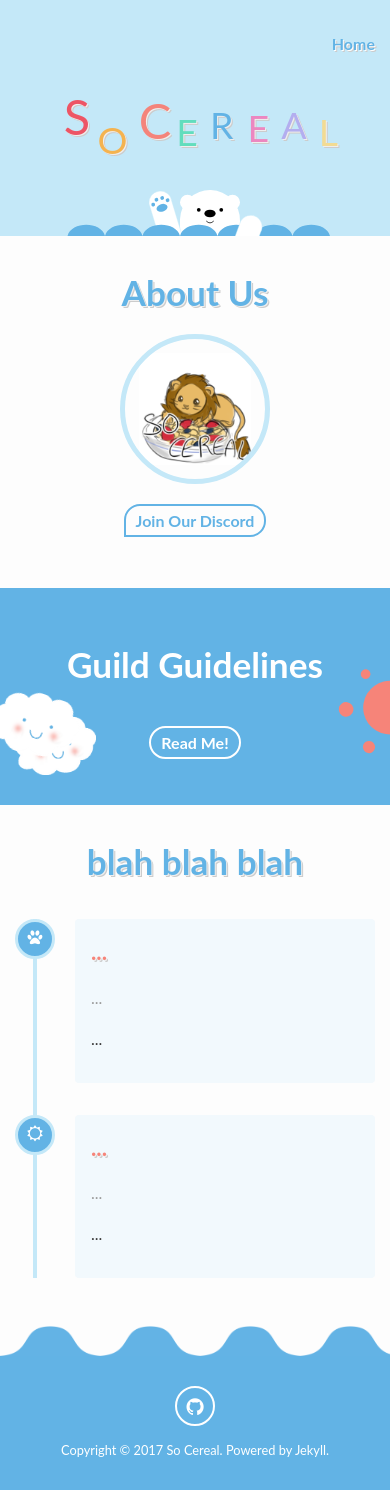
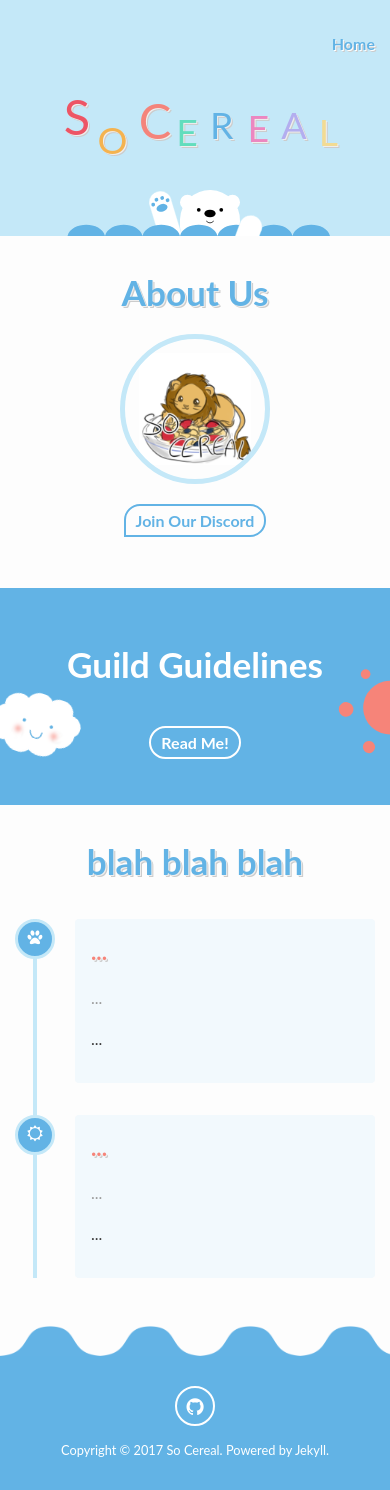
Before and after one commit to socereal/socereal.github.io, a Jekyll site: the page built from index.html, in a window 390 px wide. Built offline with Jekyll 4.4.1, drawn with Linux system fonts in a browser that asks for light colours.

Commit message:
Remove duplicate cloud in mobile render.

```diff
--- a/assets/_sass/_settings.device.scss
+++ b/assets/_sass/_settings.device.scss
@@ -3,7 +3,6 @@
     height: 230px;
   }
   .wrapper {
-    //max-width: -webkit-calc(#{$content-width} - (#{$spacing-unit}));
     max-width: 770px;
     padding-right: $spacing-unit / 2;
     padding-left: $spacing-unit / 2;
@@ -20,10 +19,6 @@
   .post-title {
     max-width: 100%;
   }
-  #blog .wrapper {
-    background: url(../images/cloud.png) 5% bottom no-repeat;
-	background-size: 80px 58px;
-  }
   .posts-tabs i {
     margin-left: 0.8em;
     margin-right: 0.8em;
```
Lines whose indentation alone changed are shown as unchanged.
